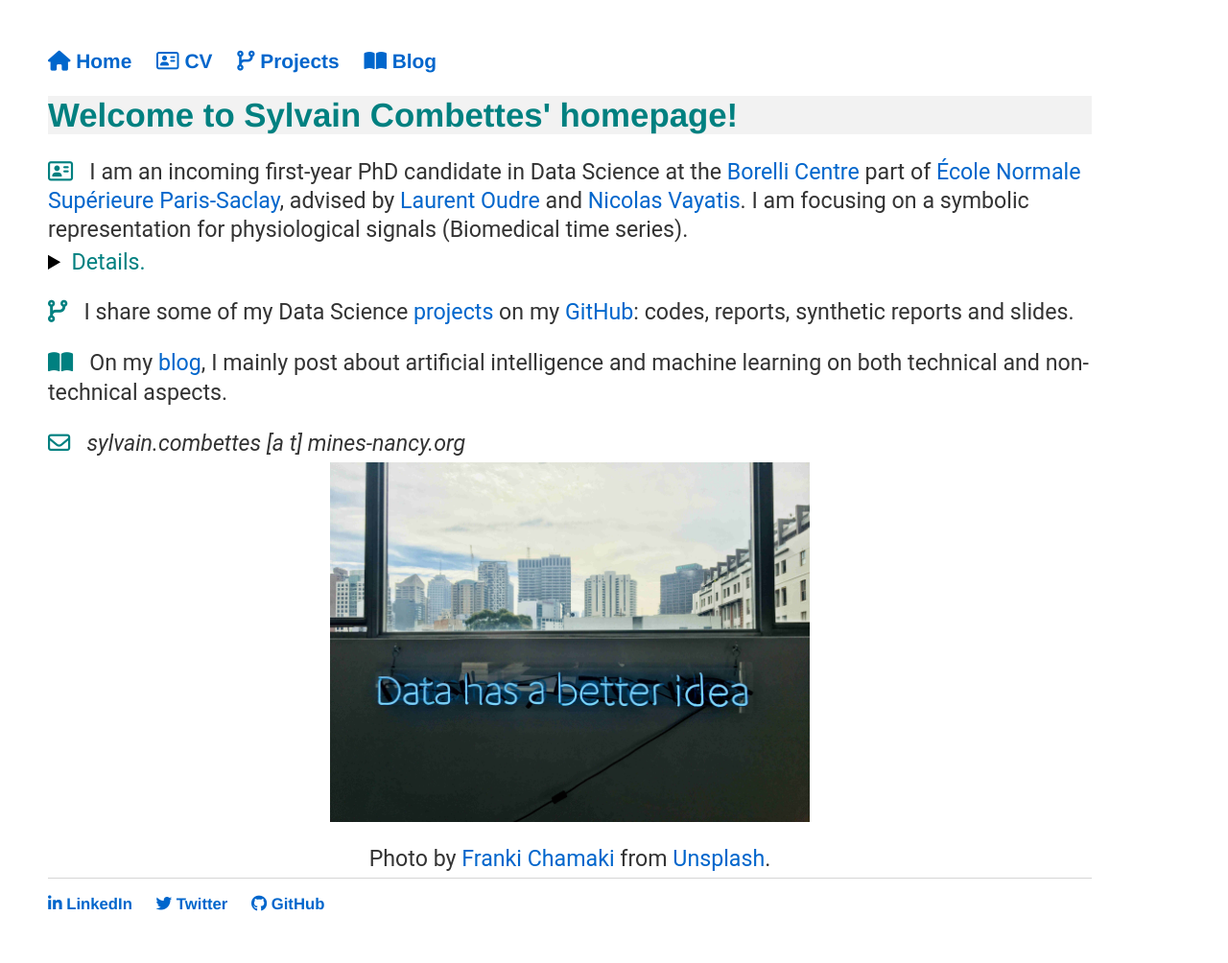
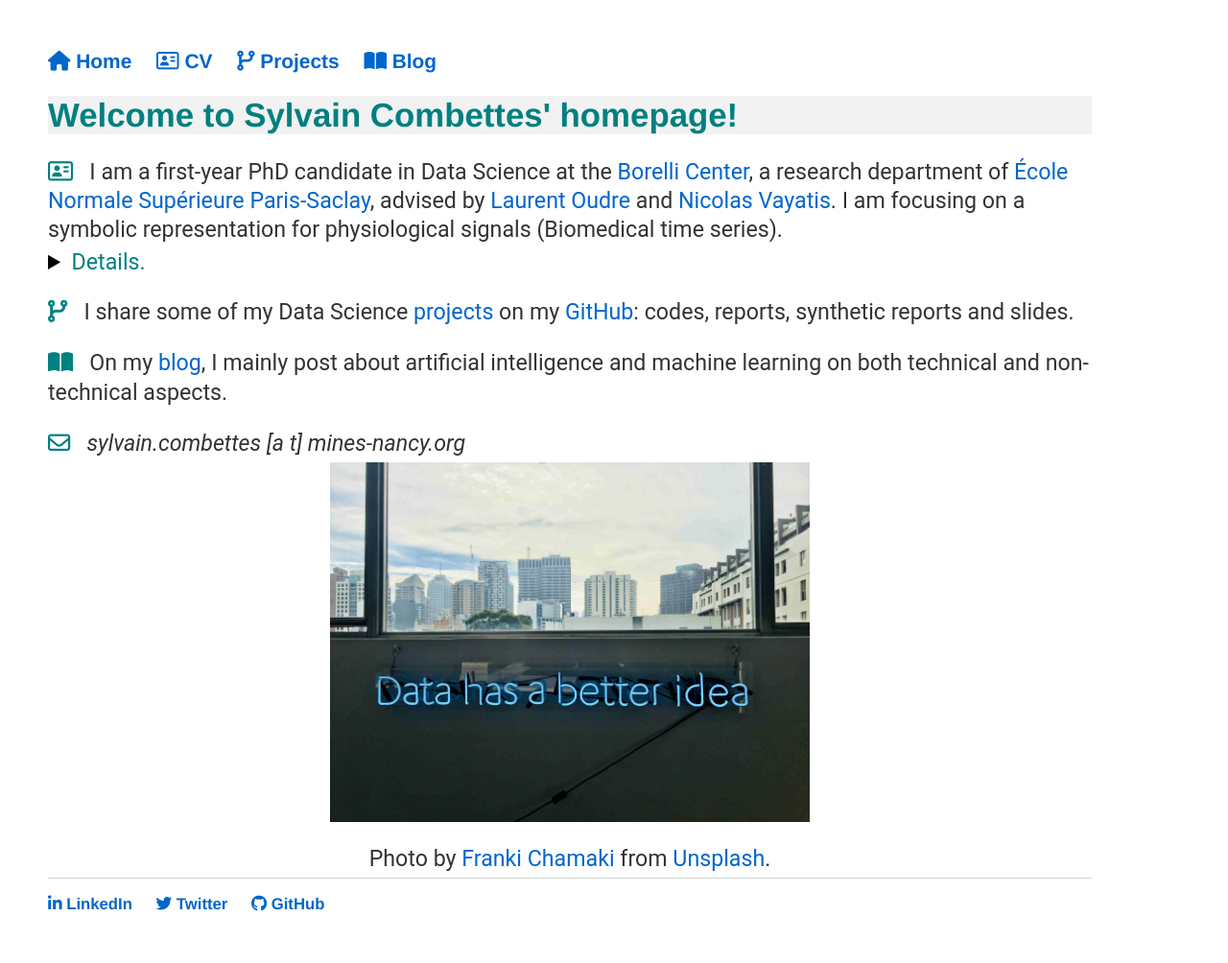
Before and after one commit to sylvaincom/sylvaincom.github.io, a Jekyll site: the page built from index.html, in a window 1280 px wide. Shown: the whole page at 96% size. Built offline with Jekyll 4.4.1, drawn with Linux system fonts in a browser that asks for light colours; nearby versions of some CDN libraries.

Commit message:
Updating content

```diff
--- a/cv/index.html
+++ b/cv/index.html
@@ -15,7 +15,7 @@ title: Sylvain Combettes' CV
     <div class="column">
     <p> <i class="far fa-envelope" style="color:#008080"></i> &nbsp; <i>sylvain.combettes [a t] mines-nancy.org</i></p>
 
-    <p> <i class="fas fa-briefcase" style="color:#008080"></i> &nbsp; I am an incoming first-year PhD candidate at <a href="https://en.wikipedia.org/wiki/%C3%89cole_normale_sup%C3%A9rieure_Paris-Saclay" target="_blank">École Normale Supérieure Paris-Saclay</a> in Data Science applied to Biomedical time series, advised by <a href="http://www.laurentoudre.fr/" target="_blank">Laurent Oudre</a> and <a href="http://nvayatis.perso.math.cnrs.fr/" target="_blank">Nicolas Vayatis</a>.</p>
+    <p> <i class="fas fa-briefcase" style="color:#008080"></i> &nbsp; I am a first-year PhD candidate at <a href="https://en.wikipedia.org/wiki/%C3%89cole_normale_sup%C3%A9rieure_Paris-Saclay" target="_blank">École Normale Supérieure Paris-Saclay</a> in Data Science applied to Biomedical time series, advised by <a href="http://www.laurentoudre.fr/" target="_blank">Laurent Oudre</a> and <a href="http://nvayatis.perso.math.cnrs.fr/" target="_blank">Nicolas Vayatis</a>.</p>
 
 	<p> <i class="fas fa-user-graduate" style="color:#008080"></i> &nbsp; I received my Master of Science from <a href="https://en.wikipedia.org/wiki/%C3%89cole_nationale_sup%C3%A9rieure_des_mines_de_Nancy" target="_blank">Mines Nancy</a> in 2020, with a focus in Mathematics and Data Science. I was awarded the Saint-Gobain Research Excellence Scholarship in 2020.</p>
 
@@ -41,7 +41,7 @@ title: Sylvain Combettes' CV
 		<ul>
 			<li>Topic: Symbolic representation for physiological signals.</li>
 			<details><summary><a style="color:#008080">Details.</a></summary>The objective of the thesis is to construct symbolic representations adapted for the processing of physiological data acquired during multi-sensor experimental protocols. The analysis of these heterogeneous data is particularly complex because of their multivariate, multimodal and non-stationary properties. The idea is to represent a data flow in the form of a series of symbols (barcodes), reflecting not only the temporal evolution of the observed phenomena, but also the evolution of the link between the different modalities. These representations will be based on the study of local phenomena observed in the data (stationary regimes or repetitive patterns) in order to adapt the representation to the physiological phenomena of interest. One of the stakes of this thesis is also to build adapted metrics allowing to compare these data, especially for longitudinal monitoring and inter-individual comparison.</details>
-			<li>Mathematics / Data Science applied to Biomedical times series, at the <a href="https://centreborelli.cnrs.fr" target="_blank">Borelli Centre</a>.</li>
+			<li>Mathematics / Data Science applied to Biomedical times series, at the <a href="https://centreborelli.cnrs.fr" target="_blank">Borelli Center</a>.</li>
 			<li>Advisors: <a href="http://www.laurentoudre.fr/" target="_blank">Laurent Oudre</a> and <a href="http://nvayatis.perso.math.cnrs.fr/" target="_blank">Nicolas Vayatis</a>.</li>
 		</ul>
 
--- a/index.html
+++ b/index.html
@@ -7,7 +7,7 @@ title: Sylvain Combettes' homepage
 
 <h1> Welcome to Sylvain Combettes' homepage!</h1>
 
-<p> <i class="far fa-address-card" style="color:#008080"></i> &nbsp; I am an incoming first-year PhD candidate in Data Science at the <a href="https://www.centreborelli.fr" target="_blank">Borelli Centre</a> part of <a href="https://ens-paris-saclay.fr/en" target="_blank">École Normale Supérieure Paris-Saclay</a>, advised by <a href="http://www.laurentoudre.fr/" target="_blank">Laurent Oudre</a> and <a href="http://nvayatis.perso.math.cnrs.fr/" target="_blank">Nicolas Vayatis</a>. I am focusing on a symbolic representation for physiological signals (Biomedical time series).</p>
+<p> <i class="far fa-address-card" style="color:#008080"></i> &nbsp; I am a first-year PhD candidate in Data Science at the <a href="https://www.centreborelli.fr" target="_blank">Borelli Center</a>, a research department of <a href="https://ens-paris-saclay.fr/en" target="_blank">École Normale Supérieure Paris-Saclay</a>, advised by <a href="http://www.laurentoudre.fr/" target="_blank">Laurent Oudre</a> and <a href="http://nvayatis.perso.math.cnrs.fr/" target="_blank">Nicolas Vayatis</a>. I am focusing on a symbolic representation for physiological signals (Biomedical time series).</p>
 
 <details><summary><a style="color:#008080">Details.</a></summary>The objective of the thesis is to construct symbolic representations adapted for the processing of physiological data acquired during multi-sensor experimental protocols. The analysis of these heterogeneous data is particularly complex because of their multivariate, multimodal and non-stationary properties. The idea is to represent a data flow in the form of a series of symbols (barcodes), reflecting not only the temporal evolution of the observed phenomena, but also the evolution of the link between the different modalities. These representations will be based on the study of local phenomena observed in the data (stationary regimes or repetitive patterns) in order to adapt the representation to the physiological phenomena of interest. One of the stakes of this thesis is also to build adapted metrics allowing to compare these data, especially for longitudinal monitoring and inter-individual comparison.</details>
 
```
